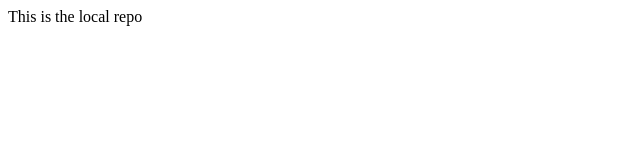
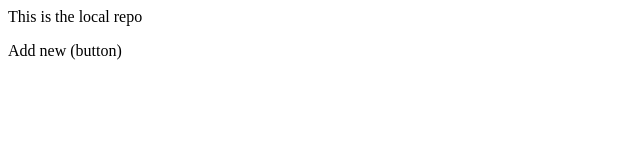
Before and after one commit to Nikhil-0003/Local, a plain HTML site: page index.html in a window 1280 px wide. Shown: the whole page, without its empty margins (0-640 px from the left). Drawn offline with Linux system fonts and the light colour scheme.

Commit message:
Add button

```diff
--- a/index.html
+++ b/index.html
@@ -1 +1,2 @@
 <p>This is the local repo</p>
+<p>Add new (button)</p>
```
